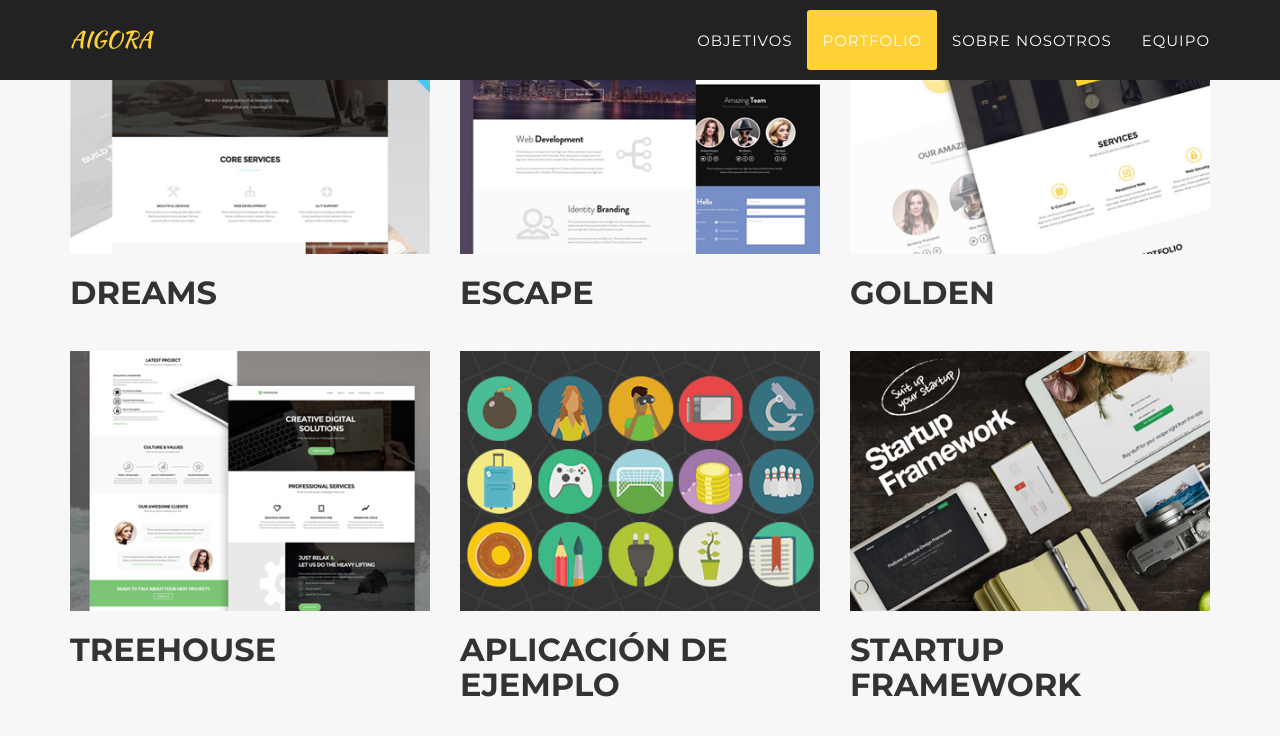
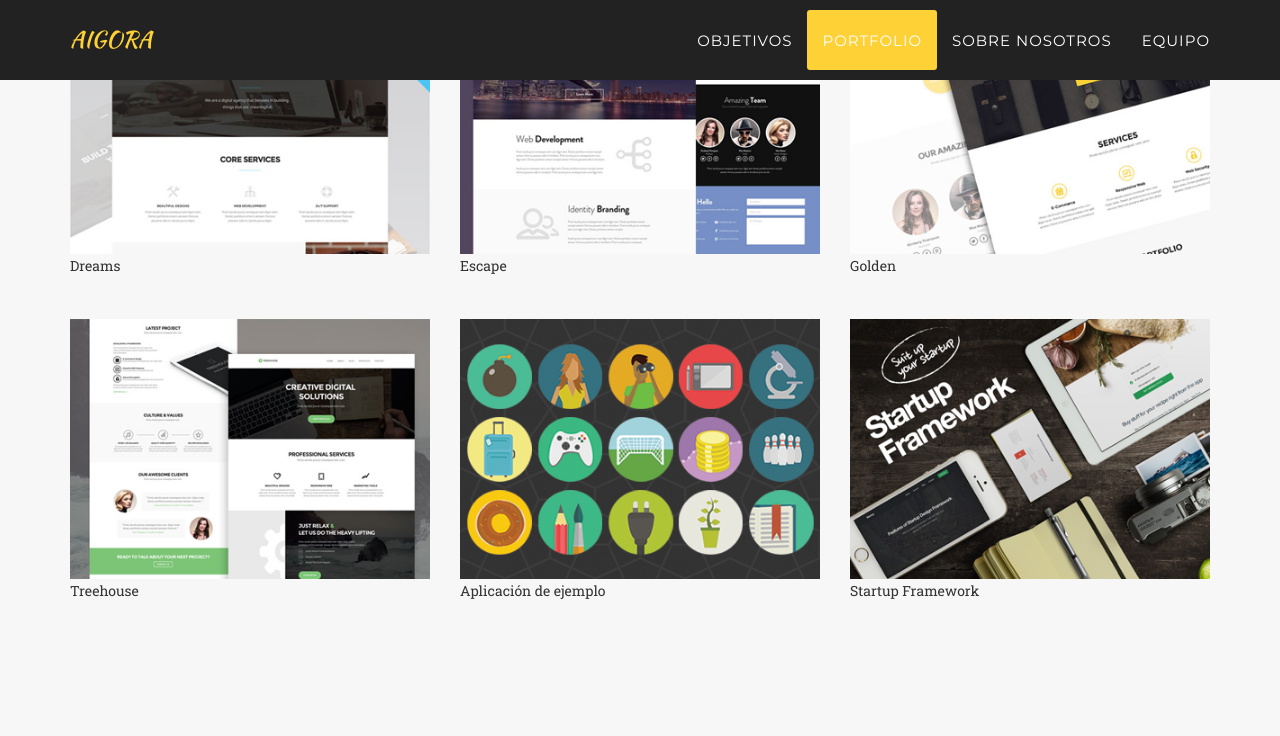
Before and after one commit to aigora/aigora.github.io, a Jekyll site: the page built from index.html, in a window 1280 px wide and 900 px high, scrolled down 1899 px. Shown: the top 736 px of the window. Built offline with Jekyll 4.4.1, drawn with Linux system fonts in a browser that asks for light colours; some web fonts are replaced.

Commit message:
Update portfolio_grid.html

```diff
--- a/_includes/portfolio_grid.html
+++ b/_includes/portfolio_grid.html
@@ -13,7 +13,7 @@
                     <a href="{{ post.wiki-link }}" class="portfolio-link" data-toggle="modal">
                         <img src="img/portfolio/{{ post.thumbnail }}" class="img-responsive img-centered" alt="">
                     </a>
-                    <h2>{{ post.title }}</h2>
+                    <p>{{ post.title }}</p>
                 </div>
             {% endfor %}
             </div>
```
